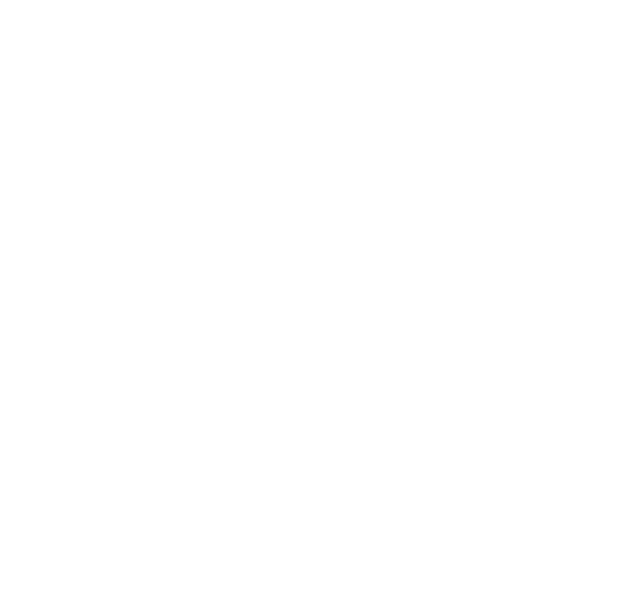
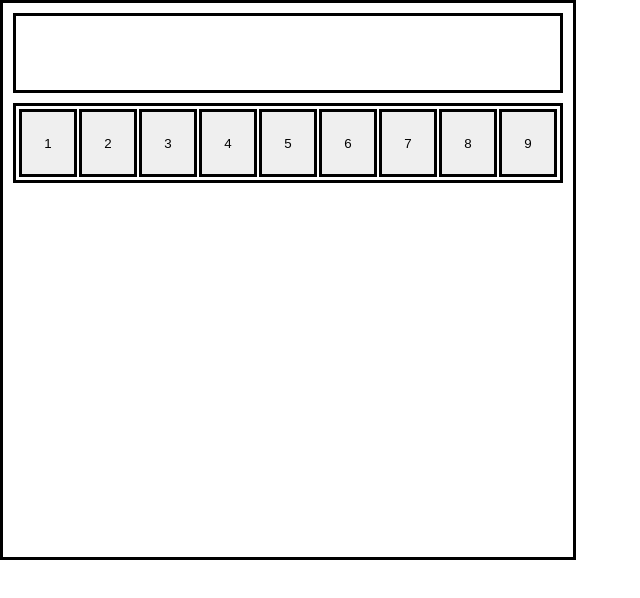
Before and after one commit to Zahir091/Calculator, a plain HTML site: page index.html in a window 1280 px wide. Shown: the whole page, without its empty margins (0-640 px from the left). Drawn offline with Linux system fonts and the light colour scheme.

Commit message:
Dynamically creating buttons

```diff
--- a/index.html
+++ b/index.html
@@ -3,9 +3,19 @@
 <head>
     <meta charset="UTF-8">
     <meta name="viewport" content="width=device-width, initial-scale=1.0">
+    <link rel="stylesheet" href="style.css">
     <title>Document</title>
 </head>
 <body>
+    <div class="main">
+        <div class="screen">
+        </div>
+        <div class="btn-group">
+            <div class="btn-row">
 
+            </div>
+        </div>
+    </div>
+    <script src="main.js"></script>
 </body>
 </html>
--- a/main.js
+++ b/main.js
@@ -0,0 +1,16 @@
+main = document.querySelector(".btn-row");
+
+class Button {
+    constructor(value) {
+        this.value = value;
+        this.buttonStruct = document.createElement('button');
+        this.buttonStruct.classList.add('buttonStyle');
+        this.buttonStruct.textContent = value;
+    }
+}
+
+for(let i=1; i<10; i++) {
+    const numButton = new Button(i);
+    numButton.buttonStruct.id = `${i}`;
+    main.append(numButton.buttonStruct);
+}
--- a/style.css
+++ b/style.css
@@ -0,0 +1,42 @@
+* {
+    overflow: hidden;
+    padding: 0;
+    margin: 0;
+    box-sizing: border-box;
+}
+
+.main {
+    width: 45vw;
+    height: 70vh;
+    border: 3px solid black;
+    padding: 10px;
+    display: flex;
+    gap: 10px;
+    flex-direction: column;
+}
+
+.screen {
+    height: 10vh;
+    border: 3px solid black;
+}
+
+.btn-group {
+    height: 10vh;
+    border: 3px solid black;
+
+}
+
+.btn-row {
+    display:flex;
+    justify-content: center;
+    gap: 2px;
+    padding: 3px;
+    height: 100%;
+
+}
+
+.buttonStyle {
+    border: 3px solid black;
+    flex:1;
+    aspect-ratio: 1;
+}
```
